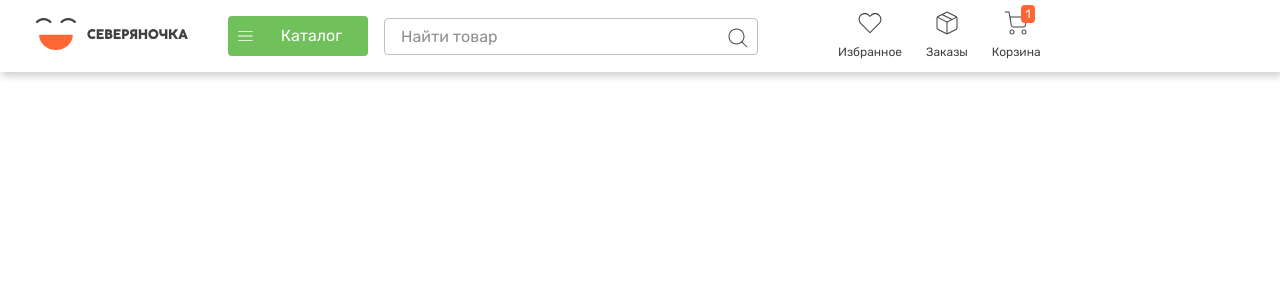
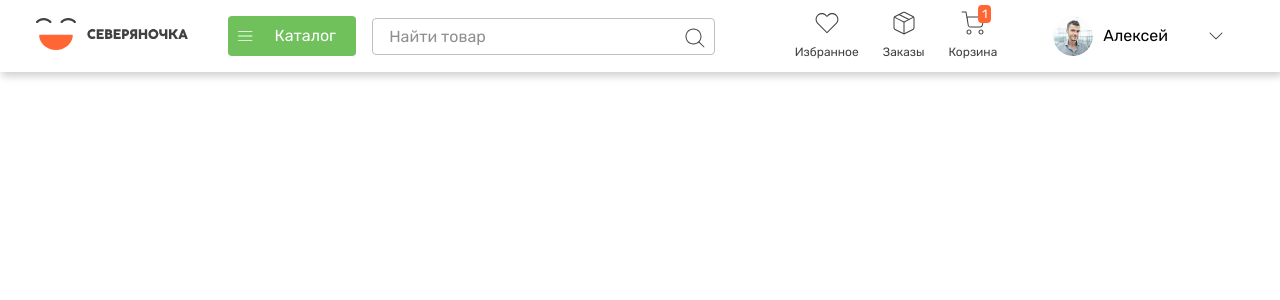
Before and after one commit to Scat55/severShop, a Vue app: page / in a window 1280 px wide. Shown: the top 300 px of the page. Built offline with nearby package versions, Linux system fonts and the light colour scheme.

Commit message:
feat: add lauoyt user-menu

```diff
--- /dev/null
+++ b/src/features/header/user-menu/index.ts
@@ -0,0 +1 @@
+export { default as UserMenu } from './ui.vue';
--- /dev/null
+++ b/src/features/header/user-menu/ui.vue
@@ -0,0 +1,41 @@
+<script setup lang="ts">
+import { Avatar } from '@/shared/avatar';
+import { Typography } from '@/shared/typography';
+import { Button } from '@/shared/button';
+import { Icon } from '@/shared/icon';
+
+interface Props {
+  data: {
+    avatar: string;
+    name: string;
+    menu: any[];
+  };
+}
+
+const { data } = defineProps<Props>();
+</script>
+
+<template>
+  <div class="user-menu">
+    <Avatar :img="data.avatar" />
+    <Typography tagName="span" size="s">
+      {{ data.name }}
+    </Typography>
+    <Button decoration="none" size="M">
+      <template v-slot:leftIcon>
+        <Icon type="chevron" />
+      </template>
+    </Button>
+  </div>
+</template>
+
+<style scoped lang="scss">
+.user-menu {
+  display: grid;
+  grid-template-columns: max-content 1fr max-content;
+  gap: 10px;
+  align-items: center;
+  padding: 8px;
+  cursor: pointer;
+}
+</style>
--- /dev/null
+++ b/src/shared/avatar/index.ts
@@ -0,0 +1 @@
+export { default as Avatar } from './ui.vue';
--- /dev/null
+++ b/src/shared/avatar/ui.vue
@@ -0,0 +1,25 @@
+<script setup lang="ts">
+interface Props {
+  img: string;
+}
+const { img } = defineProps<Props>();
+</script>
+
+<template>
+  <div class="avatar">
+    <img :src="img" alt="Avatar for user" />
+  </div>
+</template>
+
+<style scoped lang="scss">
+.avatar {
+  width: 40px;
+  height: 40px;
+  border-radius: 50%;
+  overflow: hidden;
+}
+img[alt] {
+  font-size: 8px;
+  text-align: center;
+}
+</style>
--- a/src/shared/button/ui.vue
+++ b/src/shared/button/ui.vue
@@ -1,4 +1,5 @@
 <script setup lang="ts">
+import { useSlots } from 'vue';
 import { Typography } from '../typography/';
 
 interface Props {
@@ -7,7 +8,7 @@
   size?: 'L' | 'M' | 'S';
   disabled?: boolean;
 }
-
+const slots = useSlots();
 const props = defineProps<Props>();
 
 const { color = 'primary', decoration = 'default', size = 'M', disabled = false } = props;
@@ -18,7 +19,7 @@
 <template>
   <button :class="classes" :disabled="disabled">
     <slot name="leftIcon"></slot>
-    <Typography tagName="p" size="s" class="button__text">
+    <Typography v-if="slots.default" tagName="p" size="s" class="button__text">
       <slot></slot>
     </Typography>
   </button>
@@ -47,5 +48,12 @@
     width: 100%;
     text-align: center;
   }
+  &.decoration_none {
+    background-color: unset;
+    border-color: unset;
+  }
+  &.decoration_none:deep(path) {
+    fill: var(--main-on-surface);
+  }
 }
 </style>
--- a/src/shared/icon/ui.vue
+++ b/src/shared/icon/ui.vue
@@ -1,6 +1,6 @@
 <script setup lang="ts">
 interface Props {
-  type: 'menu' | 'favorite' | 'orders' | 'cart';
+  type: 'menu' | 'favorite' | 'orders' | 'cart' | 'chevron';
 }
 
 const props = defineProps<Props>();
@@ -111,6 +111,21 @@
       fill="#414141"
     />
   </svg>
+  <svg
+    v-if="type === 'chevron'"
+    xmlns="http://www.w3.org/2000/svg"
+    width="24"
+    height="24"
+    viewBox="0 0 24 24"
+    fill="none"
+  >
+    <path
+      fill-rule="evenodd"
+      clip-rule="evenodd"
+      d="M5.64645 8.64645C5.84171 8.45118 6.15829 8.45118 6.35355 8.64645L12 14.2929L17.6464 8.64645C17.8417 8.45118 18.1583 8.45118 18.3536 8.64645C18.5488 8.84171 18.5488 9.15829 18.3536 9.35355L12.3536 15.3536C12.1583 15.5488 11.8417 15.5488 11.6464 15.3536L5.64645 9.35355C5.45118 9.15829 5.45118 8.84171 5.64645 8.64645Z"
+      fill="#414141"
+    />
+  </svg>
 </template>
 
 <style scoped></style>
--- a/src/widgets/header/index.vue
+++ b/src/widgets/header/index.vue
@@ -6,12 +6,20 @@
 import { Icon } from '@/shared/icon';
 import { Field } from '@/shared/field';
 import { Navigation } from '@/features/header/navigation';
+import { UserMenu } from '@/features/header/user-menu';
+import avatarIMG from '@/assets/avatar.png';
 
 const navItems = reactive([
   { label: 'Избранное', icon: 'favorite', count: 0, link: '/favorite' },
   { label: 'Заказы', icon: 'orders', count: 0, link: '/orders' },
   { label: 'Корзина', icon: 'cart', count: 1, link: '/cart' },
 ]);
+
+const userMenu = reactive({
+  avatar: avatarIMG,
+  name: 'Алексей',
+  menu: [],
+});
 
 const onChangeSearch = (value: string) => console.log(value);
 const onSearch = () => console.log('SEND TO SERVER');
@@ -58,6 +66,9 @@
         <div class="header__navigation">
           <Navigation :data="navItems" />
         </div>
+        <div class="header__user-menu">
+          <UserMenu :data="userMenu" />
+        </div>
       </Container>
     </div>
   </header>
@@ -96,5 +107,8 @@
   &__navigation {
     margin: 0 24px 0 40px;
   }
+  &__user-menu {
+    width: 217px;
+  }
 }
 </style>
```
Also changed, not shown: src/assets/avatar.png (added).
